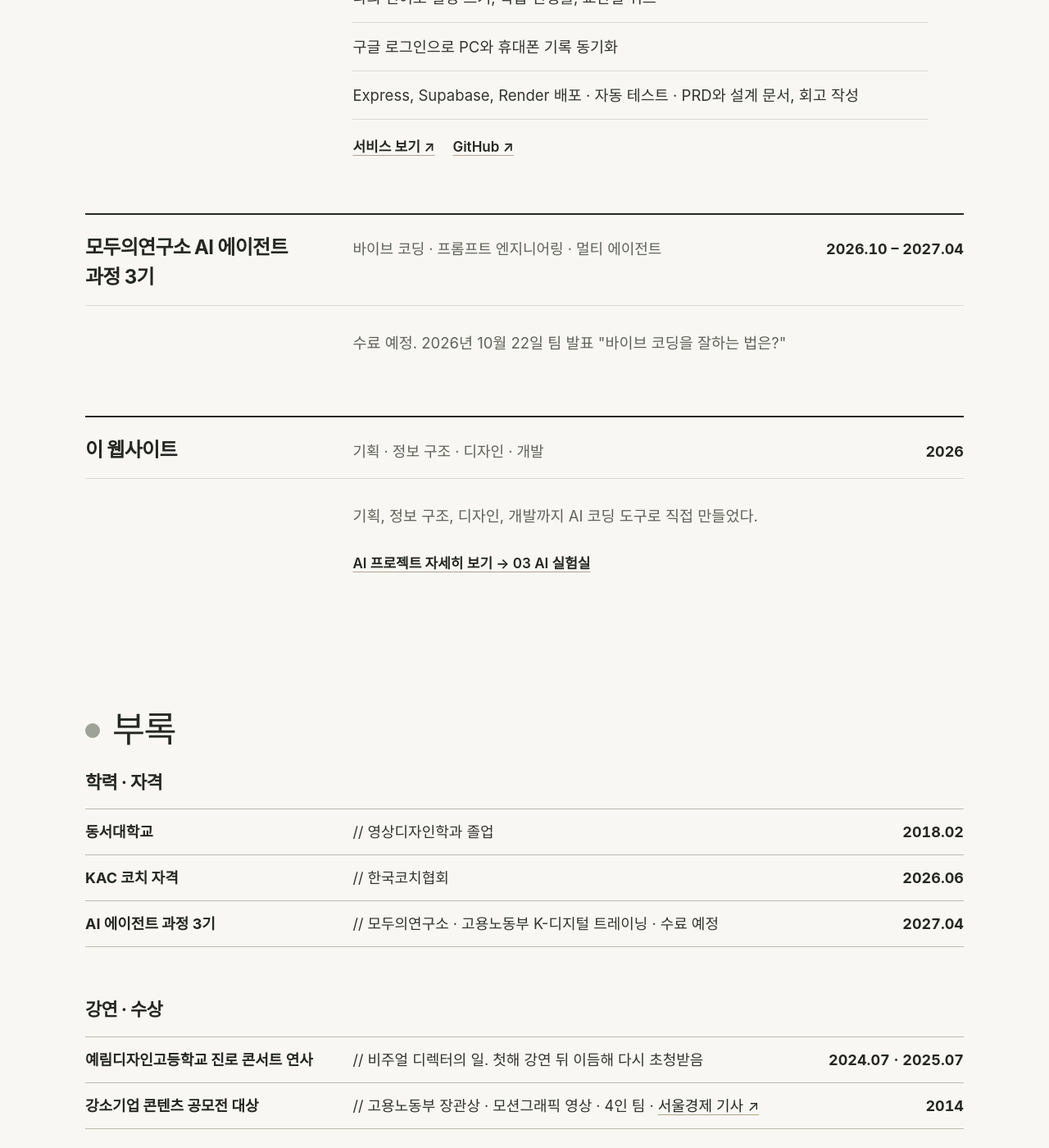
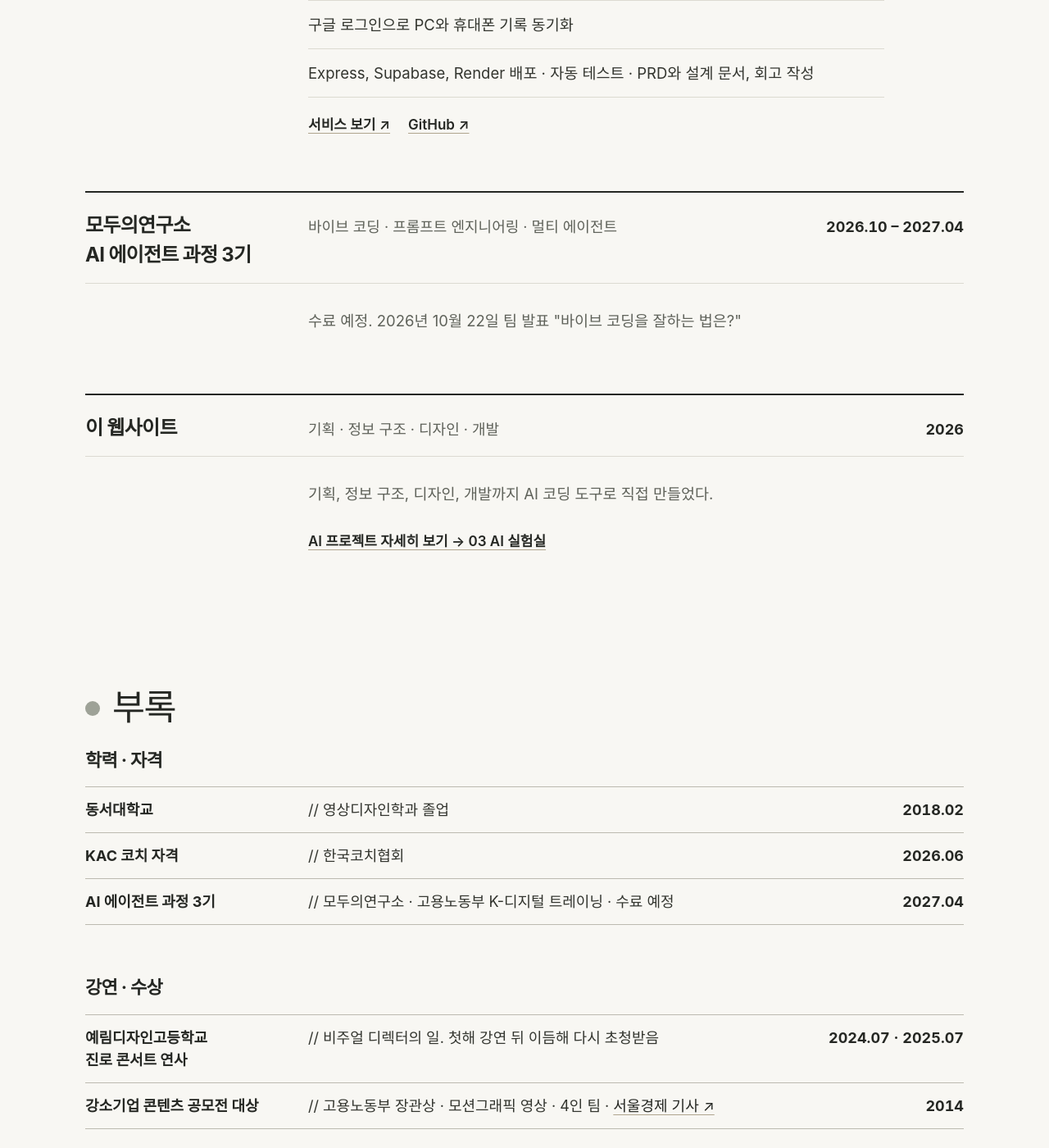
Before and after one commit to k-im-rose/k-im-rose.github.io, a Jekyll site: the page built from draft-cv.html, in a window 1280 px wide and 1400 px high, scrolled down 6411 px. Shown: the whole window at 82% size. Built offline with Jekyll 4.4.1, drawn with Linux system fonts in a browser that asks for light colours; some web fonts are replaced.

Commit message:
이력서 시안: 왼쪽 이름 칸 240px로 좁혀 내용 칸을 당김, 오버 줄바꿈 해결
- 이름 칸 고정 폭 → 내용 칸이 가까워지고 넓어져 차례 줄이 한 줄 유지
- 목차 줄 오버 시 배경만 양옆으로 넓히고 글자 위치는 그대로
- 사례 번호 알약 글자를 아이보리로
- '모두의연구소 / AI 에이전트 과정 3기', '예림디자인고등학교 / 진로 콘서트 연사' 두 줄

Co-Authored-By: Claude Opus 5.5 <noreply@anthropic.com>

```diff
--- a/assets/css/cv.css
+++ b/assets/css/cv.css
@@ -15,7 +15,7 @@
   --display: var(--sans);
 
   --pad: clamp(20px, 5vw, 72px);
-  --cols: minmax(0, 0.8fr) minmax(0, 1.45fr) 180px;
+  --cols: 240px minmax(0, 1fr) 170px;   /* 이름 칸 고정 → 내용 칸이 가까워지고 넓어짐 */
   --gap: 32px;
 
   --fs-body: 18.5px;
@@ -82,7 +82,7 @@ b { font-weight: 700; color: var(--ink); }
 .row > span { color: var(--text); }
 .row .yr { text-align: right; white-space: nowrap; font-variant-numeric: tabular-nums; }
 .row.is-soon, .row.is-soon b, .row.is-soon span { color: #9b9c94; }
-a.row { transition: background .15s, padding .15s; }
+a.row { transition: background .15s; }
 a.row:hover { background: var(--sage); padding-left: 12px; padding-right: 12px; }
 a.row:hover, a.row:hover b, a.row:hover span { color: #fff; }
 
@@ -145,7 +145,7 @@ a.row:hover, a.row:hover b, a.row:hover span { color: #fff; }
 
 /* ═════ 태블릿 ═════ */
 @media (max-width: 1000px) {
-  :root { --cols: minmax(0, 0.7fr) minmax(0, 1.5fr) 150px; --gap: 24px; --fs-body: 18px; }
+  :root { --cols: 200px minmax(0, 1fr) 140px; --gap: 24px; --fs-body: 18px; }
   .skills { grid-template-columns: repeat(2, minmax(0, 1fr)); }
 }
 
@@ -245,12 +245,15 @@ a.row:hover, a.row:hover b, a.row:hover span { color: #fff; }
 
 
 /* ═════ 5차: 사례 머리 ═════ */
-/* '사례 01'은 밝은 세이지 알약(글자 차콜), 그 아래 제목, 그 아래 부제 */
+/* '사례 01'은 밝은 세이지 알약(글자 아이보리), 그 아래 제목, 그 아래 부제 */
 .case-head { display: block; padding-bottom: 18px; }
 .case-head .case-no {
   display: inline-block; margin: 0 0 10px; padding: 3px 12px;
-  background: var(--sage-light); color: var(--ink); border-radius: 999px;
-  font-size: 13px; font-weight: 600; letter-spacing: 0.02em; line-height: 1.6;
+  background: var(--sage-light); color: var(--paper); border-radius: 999px;
+  font-size: 13px; font-weight: 700; letter-spacing: 0.02em; line-height: 1.6;
 }
 .case h3 { display: block; }
 .case h3 span { display: block; margin-top: 4px; }   /* 알약 / 제목 / 부제 세 줄 */
+
+/* 목차 줄 마우스 오버: 글자 폭은 그대로 두고 배경만 양옆으로 12px 넓힘 (줄바꿈 방지) */
+a.row:hover { padding-left: 12px; padding-right: 12px; margin-left: -12px; margin-right: -12px; }
--- a/draft-cv.html
+++ b/draft-cv.html
@@ -195,7 +195,7 @@ draft_page: true
   </article>
 
   <article class="job">
-    <header class="row job-head"><b>모두의연구소 AI 에이전트 과정 3기</b><span>바이브 코딩 · 프롬프트 엔지니어링 · 멀티 에이전트</span><b class="yr">2026.10 – 2027.04</b></header>
+    <header class="row job-head"><b>모두의연구소<br>AI 에이전트 과정 3기</b><span>바이브 코딩 · 프롬프트 엔지니어링 · 멀티 에이전트</span><b class="yr">2026.10 – 2027.04</b></header>
     <div class="body"><p class="lede">수료 예정. 2026년 10월 22일 팀 발표 "바이브 코딩을 잘하는 법은?"</p></div>
   </article>
 
@@ -218,7 +218,7 @@ draft_page: true
   <div class="row"><b>AI 에이전트 과정 3기</b><span>// 모두의연구소 · 고용노동부 K-디지털 트레이닝 · 수료 예정</span><b class="yr">2027.04</b></div>
 
   <h3 class="sub">강연 · 수상</h3>
-  <div class="row"><b>예림디자인고등학교 진로 콘서트 연사</b><span>// 비주얼 디렉터의 일. 첫해 강연 뒤 이듬해 다시 초청받음</span><b class="yr">2024.07 · 2025.07</b></div>
+  <div class="row"><b>예림디자인고등학교<br>진로 콘서트 연사</b><span>// 비주얼 디렉터의 일. 첫해 강연 뒤 이듬해 다시 초청받음</span><b class="yr">2024.07 · 2025.07</b></div>
   <div class="row"><b>강소기업 콘텐츠 공모전 대상</b><span>// 고용노동부 장관상 · 모션그래픽 영상 · 4인 팀 · <a href="https://m.sedaily.com/amparticle/11204626">서울경제 기사 ↗</a></span><b class="yr">2014</b></div>
 
   <h3 class="sub">역량과 도구</h3>
```
